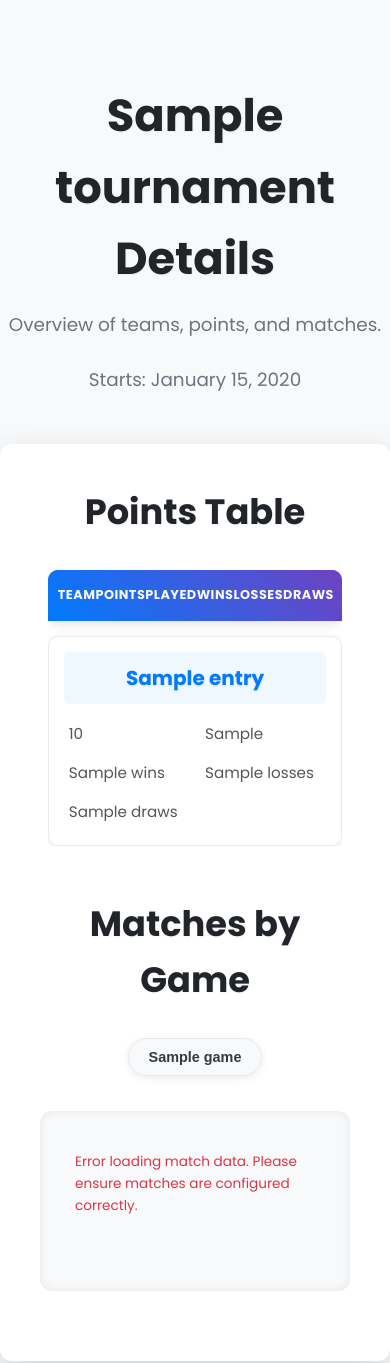
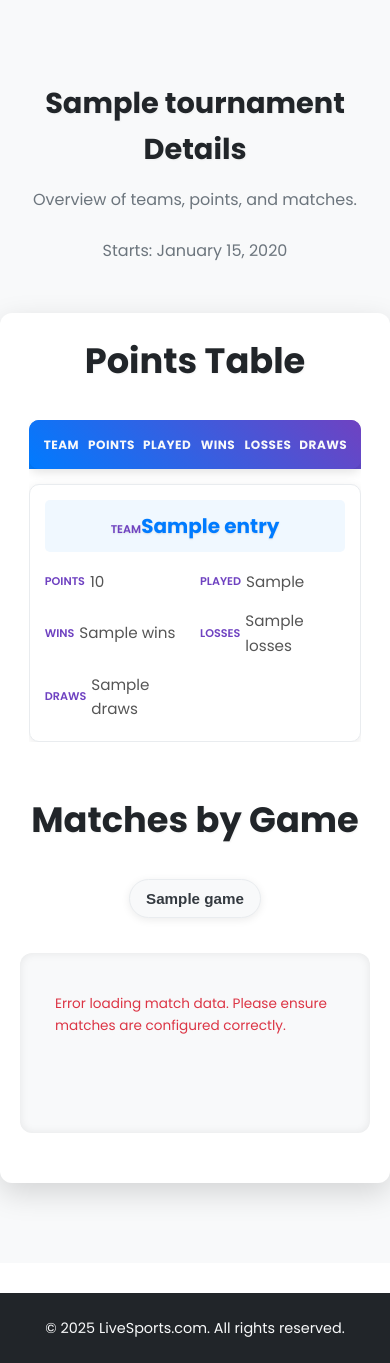
Before and after one commit to abdullahasas15/livesports.com, a Django app: template apps/adminpanel/templates/tournament_details.html in a window 390 px wide. Shown: the part 133-1496 px from the top of the page. Run offline with Django 5.2, Linux system fonts and the light colour scheme; the template is opened without the code that fills it: most values are stand-ins (such as "Sample title", 1, 10 or a date in 2020).

Commit message:
mobile table

```diff
--- a/apps/adminpanel/static/css/admin_panel.css
+++ b/apps/adminpanel/static/css/admin_panel.css
@@ -942,3 +942,40 @@ body {
         flex-shrink: 0; /* Prevent label from shrinking */
     }
 }
+@media (max-width: 480px) {
+    .points-table td {
+        font-size: 0.9rem;
+        padding: 8px 5px;
+    }
+
+    .points-table thead th {
+        font-size: 0.75rem;
+        padding: 5px 4px;
+    }
+
+    .points-table tbody td:before {
+        font-size: 0.7rem;
+    }
+
+    .tournament-details-container {
+        padding: 20px;
+    }
+
+    .dashboard-header h2 {
+        font-size: 1.8rem;
+    }
+
+    .dashboard-header p {
+        font-size: 1rem;
+    }
+
+    .game-tab-btn {
+        font-size: 0.95rem;
+        padding: 10px 16px;
+    }
+
+    .match-display-item .match-teams,
+    .match-display-item .match-score {
+        font-size: 1.1rem;
+    }
+}
--- a/apps/adminpanel/templates/tournament_details.html
+++ b/apps/adminpanel/templates/tournament_details.html
@@ -13,7 +13,6 @@
         <p class="tournament-info">Starts: {{ tournament.start_date|date:"F d, Y" }}</p>
     </div>
 
-    {# Django Messages for user feedback #}
     <div class="django-messages-container">
         {% for message in messages %}
         <div class="alert alert-{{ message.tags }}">
@@ -39,12 +38,12 @@
                 <tbody>
                     {% for entry in points_table %}
                     <tr>
-                        <td>{{ entry.team_name }}</td> {# Use team_name #}
-                        <td>{{ entry.points }}</td>
-                        <td>{{ entry.matches_played }}</td>
-                        <td>{{ entry.wins }}</td>
-                        <td>{{ entry.losses }}</td>
-                        <td>{{ entry.draws }}</td>
+                        <td data-label="Team">{{ entry.team_name }}</td>
+                        <td data-label="Points">{{ entry.points }}</td>
+                        <td data-label="Played">{{ entry.matches_played }}</td>
+                        <td data-label="Wins">{{ entry.wins }}</td>
+                        <td data-label="Losses">{{ entry.losses }}</td>
+                        <td data-label="Draws">{{ entry.draws }}</td>
                     </tr>
                     {% endfor %}
                 </tbody>
@@ -55,7 +54,7 @@
 
         <h3 style="margin-top: 40px;">Matches by Game</h3>
         {% if tournament_games %}
-            <div class="game-selection-tabs match-tabs"> {# Reuse styling, add match-tabs class #}
+            <div class="game-selection-tabs match-tabs">
                 {% for game in tournament_games %}
                     <button type="button" class="game-tab-btn" data-game-name="{{ game.name }}" data-game-id="{{ game.id }}">
                         {{ game.name }}
@@ -83,19 +82,16 @@
 
         let matchesByGameData = {};
         try {
-            // Correctly parse the JSON string passed from Django
             matchesByGameData = JSON.parse('{{ matches_by_game|safe|escapejs }}');
         } catch (e) {
             console.error("Error parsing matches by game JSON:", e);
             gameMatchesDisplayContainer.innerHTML = '<p class="field-error-messages text-center">Error loading match data. Please ensure matches are configured correctly.</p>';
-            return; // Stop script execution if critical data is missing
+            return;
         }
 
         function renderMatchesForGame(gameName) {
-            gameMatchesDisplayContainer.innerHTML = ''; // Clear previous content
-
+            gameMatchesDisplayContainer.innerHTML = '';
             const matches = matchesByGameData[gameName];
-
             if (!matches || matches.length === 0) {
                 gameMatchesDisplayContainer.innerHTML = `<p class="no-data-message text-center">No matches configured for ${gameName} yet.</p>`;
                 return;
@@ -113,7 +109,6 @@
                         ${match.team1__name || 'N/A'} <span class="vs-text">vs</span> ${match.team2__name || 'N/A'}
                     </p>
                     <p class="match-score">Score: ${match.score_team1} - ${match.score_team2}</p>
-                    {# Add more details if available, e.g., status, date_time #}
                 `;
                 matchesList.appendChild(matchItem);
             });
@@ -129,7 +124,6 @@
             });
         });
 
-        // Auto-click the first game tab on load if any
         if (gameTabButtons.length > 0) {
             gameTabButtons[0].click();
         } else {
```
